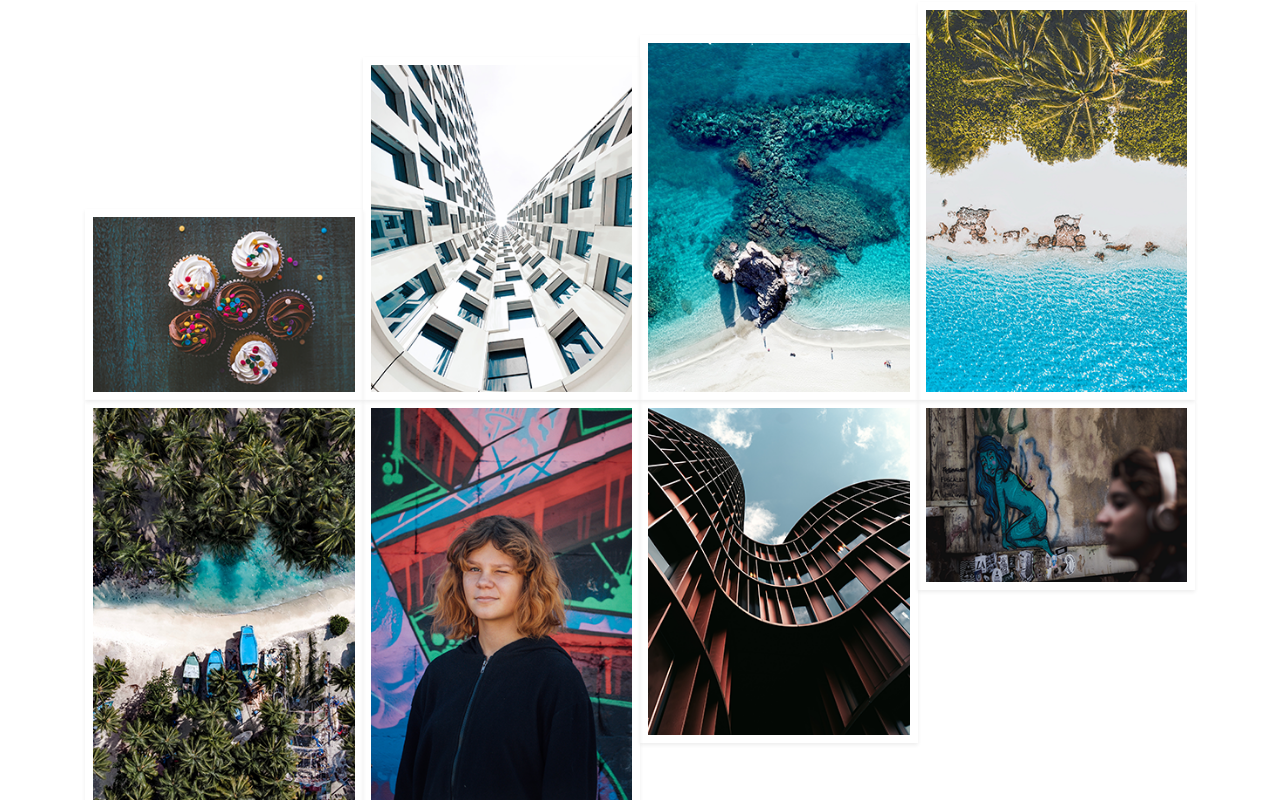
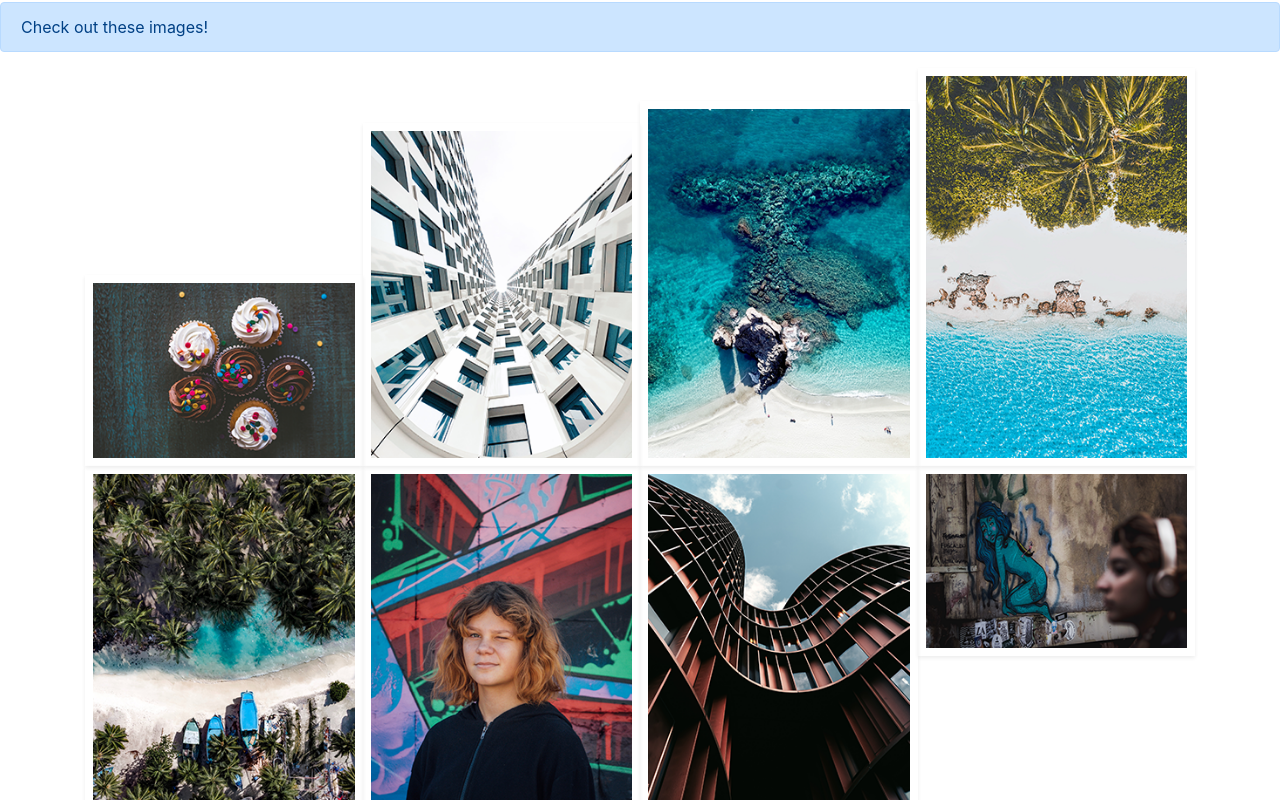
Before and after one commit to beckyh27/m1-hw2-hassler-rebecca, a plain HTML site: page index.html in a window 1280 px wide. Shown: the part 54-854 px from the top of the page. Drawn offline with nearby package versions, Linux system fonts and the light colour scheme.

Commit message:
Add an alert about the images

```diff
--- a/index.html
+++ b/index.html
@@ -16,6 +16,9 @@
   </head>
   <body>
     <h1 class="text-center text-uppercase">Inspiring Images</h1>
+    <div class="alert alert-primary" role="alert">
+        Check out these images!
+    </div>
     <div class="container">
         <div  class="row flex no-gutters">
             <img class="p-2 shadow-sm order-sm-1 order-md-9 order-lg-2 col-sm-6 col-md-4 col-lg-3 align-self-sm-end align-self-md-start align-self-lg-end"src="img/hw2-image1.png" alt="White Building" title="White Building">
```
